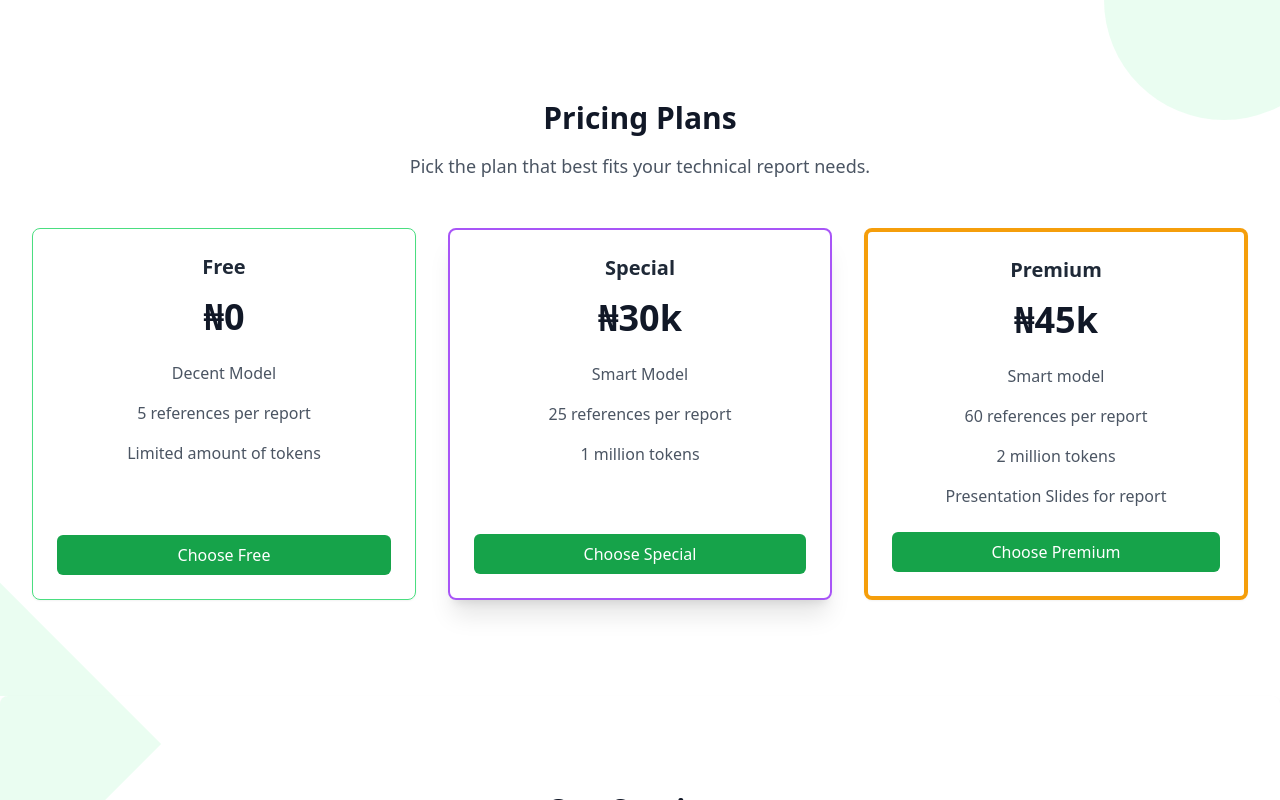
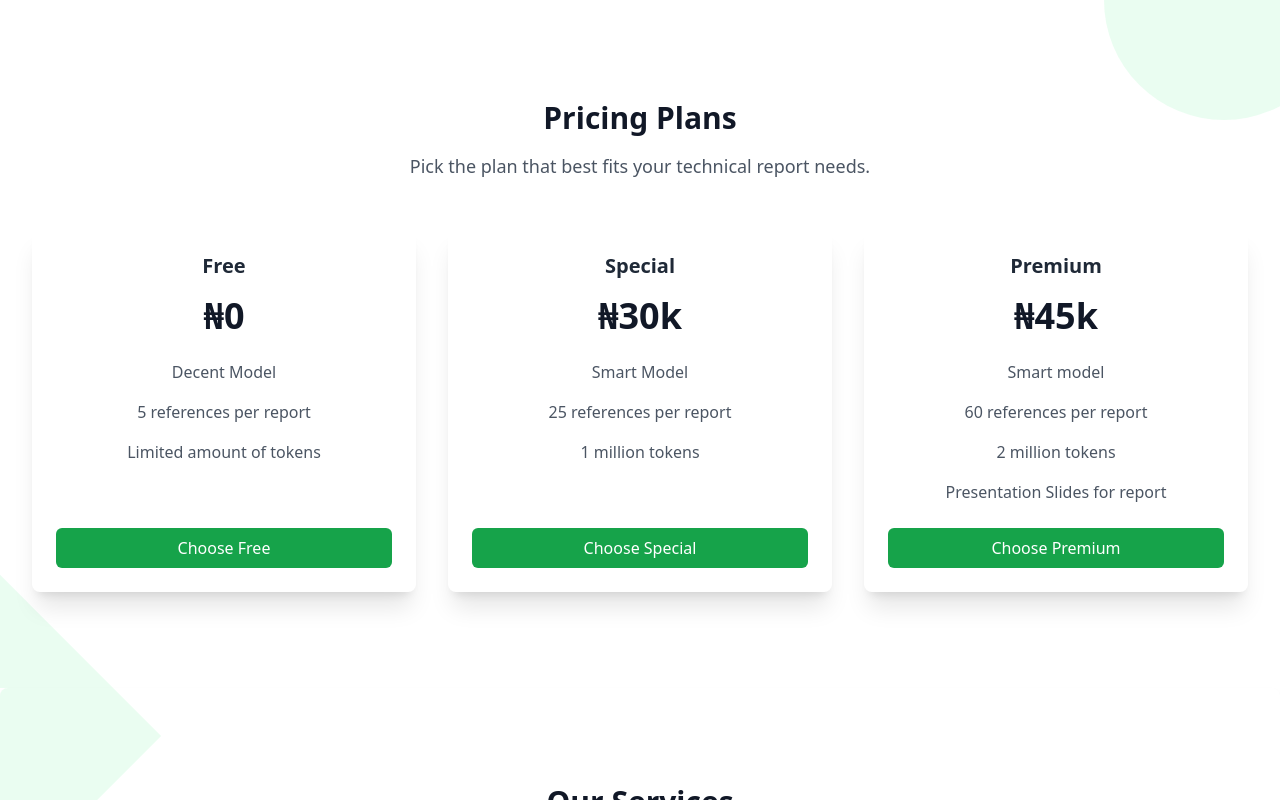
Before and after one commit to bayo338/SaydemAI, a React (Vite) app: page / in a window 1280 px wide. Shown: the part 532-1332 px from the top of the page. Built offline with nearby package versions, Linux system fonts and the light colour scheme.

Commit message:
removed borders

```diff
--- a/src/components/Pricing.jsx
+++ b/src/components/Pricing.jsx
@@ -29,7 +29,7 @@ const Pricing = () => {
         {/* Pricing Cards */}
         <div className="mt-12 grid gap-8 grid-cols-1 md:grid-cols-3">
           {/* Free Tier */}
-          <div className="border border-green-400 rounded-lg p-6 shadow-sm flex flex-col dark:text-white">
+          <div className="border-1 border-green-400 rounded-lg p-6 shadow-xl flex flex-col">
             <h3 className="text-xl font-semibold text-gray-800 dark:text-white ">Free</h3>
             <p className="mt-4 text-4xl font-extrabold text-gray-900 dark:text-white">
             &#8358;0
@@ -46,7 +46,7 @@ const Pricing = () => {
           </div>
 
           {/* Special Tier (Highlighted) */}
-          <div className="border-2 border-purple-500 rounded-lg p-6 shadow-xl flex flex-col">
+          <div className="border-1 border-purple-500 rounded-lg p-6 shadow-xl flex flex-col">
             <h3 className="text-xl font-semibold text-gray-800 dark:text-white">Special</h3>
             <p className="mt-4 text-4xl font-extrabold text-gray-900 dark:text-white">
             &#8358;30k
@@ -63,7 +63,7 @@ const Pricing = () => {
           </div>
 
           {/* Premium Tier */}
-          <div className="border-4 border-amber-500 rounded-lg p-6 shadow-sm flex flex-col">
+          <div className="border-1 border-amber-500 rounded-lg p-6 shadow-xl flex flex-col">
             <h3 className="text-xl font-semibold text-gray-800 dark:text-white">Premium</h3>
             <p className="mt-4 text-4xl font-extrabold text-gray-900 dark:text-white">
             &#8358;45k
```
Also changed, not shown: src/assets/steprisadvert.png (added), 1 other file (tests, documents, lock files or other folders).
